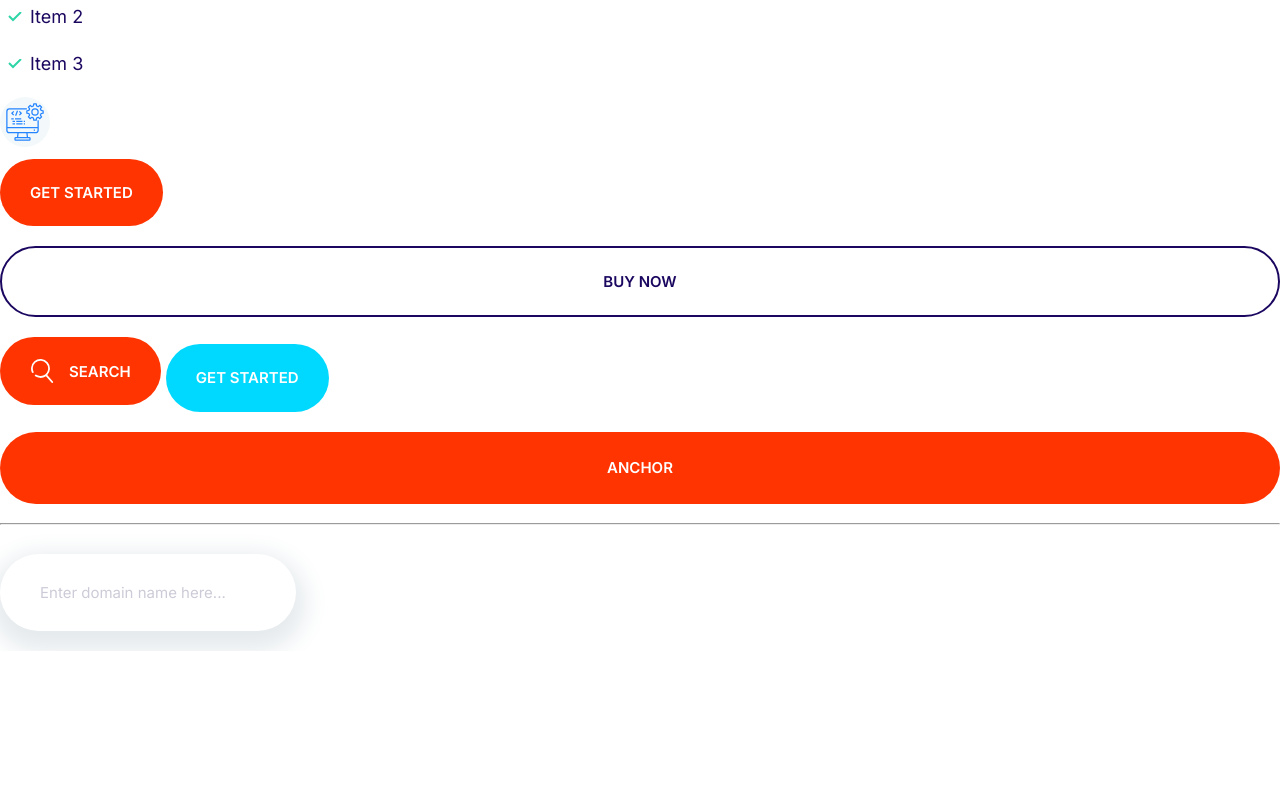
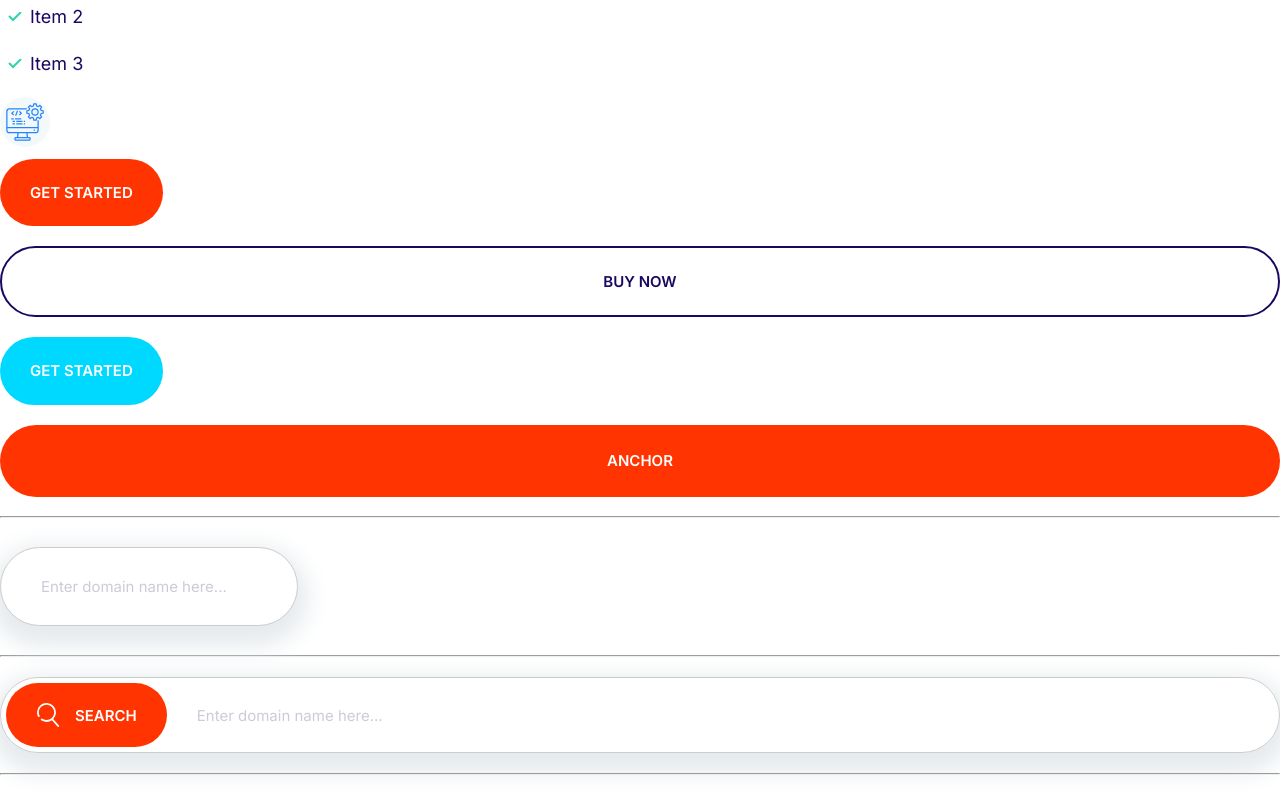
Before and after one commit to imponnet/moshify_work, a plain HTML site: page index.html in a window 1280 px wide. Shown: the part 597-1408 px from the top of the page. Before the commit the page ends 1248 px from the top, so only its background shows below. Drawn offline with Linux system fonts and the light colour scheme.

Commit message:
Build the input-groups.

```diff
--- a/css/styles.css
+++ b/css/styles.css
@@ -17,6 +17,8 @@
     --color-accent--hover: #e83406;
     --color-headings: #1b0760;
     --color-body: #918ca4;
+    --color-border: #ccc;
+    --border-radius: 40px;
 }
 
 /********************************************************************************************************************/
@@ -198,7 +200,7 @@ a {
 .btn {
     align-items: center;
     border: none;
-    border-radius: 40px;
+    border-radius: var(--border-radius);
     cursor: pointer;
     display: inline-flex;
     font-size: 1.8rem;
@@ -265,8 +267,8 @@ a {
 
 .input {
     background-color: #fff;
-    border-radius: 40px;
-    border: none;
+    border-radius: var(--border-radius);
+    border: 1px solid var(--color-border);
     box-shadow: 0 10px 25px 10px #e5eaed;
     color: var(--color-headings);
     font-size: 2rem;
@@ -286,3 +288,32 @@ a {
         font-size: 1.5rem;
     }
 }
+
+/*************************** Input group ****************************/
+
+.input-group {
+    border: 1px solid var(--color-border);
+    border-radius: var(--border-radius);
+    box-shadow: 0 10px 25px 10px #e5eaed;
+    display: flex;
+    margin: 2rem 0;
+}
+
+.input-group .input {
+    border: none;
+    box-shadow: none;
+    flex-grow: 1;
+    margin: 0.5rem;
+    padding: 2rem 2rem;
+}
+
+.input-group .btn--search {
+    margin: 0.5rem;
+    padding: 2rem 3rem;
+}
+
+@media screen and (min-width: 1024px) {
+    .input-group {
+        font-size: 1.5rem;
+    }
+}
--- a/index.html
+++ b/index.html
@@ -47,10 +47,16 @@
     <br>
     <button class="btn btn--primary">Get started</button>
     <button class="btn btn--secondary btn--block">Buy now</button>
-    <button class="btn btn--primary btn--search"><svg class="icon-search"><use xlink:href="/images/sprite.svg#search"></use></svg>Search</button>
     <button class="btn btn--tertiary">Get started</button>
     <a href="#" class="btn btn--primary btn--block">Anchor</a>
     <hr>
     <input class="input" type="text" placeholder="Enter domain name here...">
+    <hr>
+    <div class="input-group">
+      <button class="btn btn--primary btn--search"><svg class="icon-search"><use xlink:href="/images/sprite.svg#search"></use></svg>Search</button>
+      <input class="input" type="text" placeholder="Enter domain name here...">
+    </div>
+    <hr>
+    <br>
   </body>
 </html>
```
Also changed, not shown: components/input-groups.html (added, +4 -0 lines).
